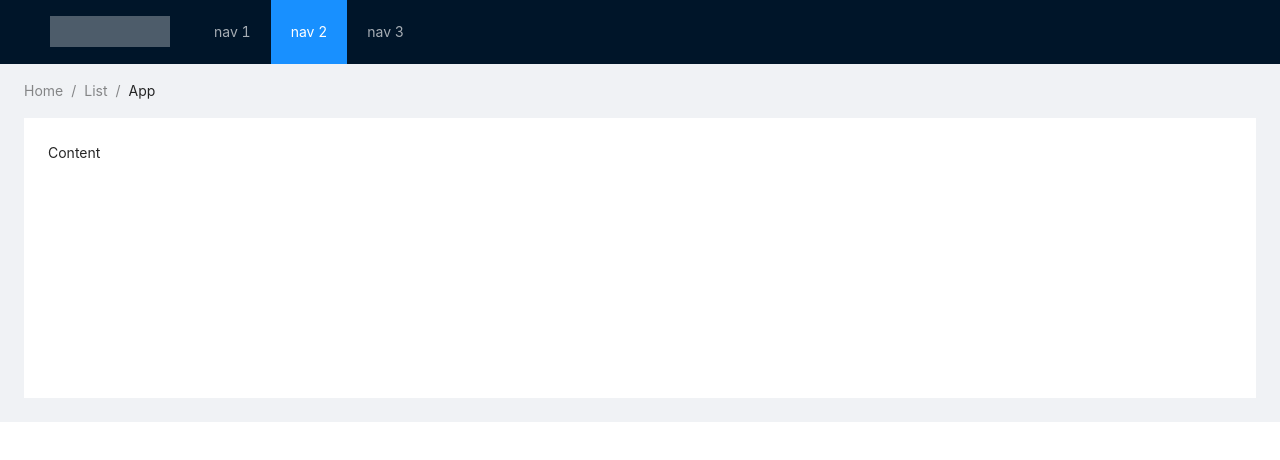
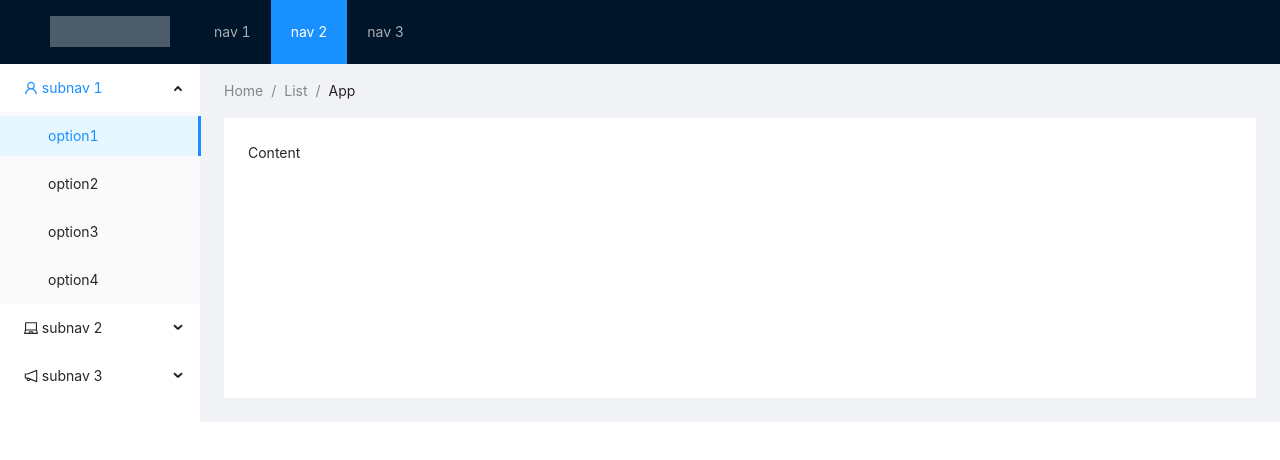
Before and after one commit to ambitionTNT/train12306, a Vue app in the folder web/: page / in a window 1280 px wide. Shown: the top 460 px of the page. Built offline with nearby package versions, Linux system fonts and the light colour scheme.

Commit message:
5-13 vue 组件开发 the-sider.vue

```diff
--- a/web/src/components/the-sider.vue
+++ b/web/src/components/the-sider.vue
@@ -1,3 +1,4 @@
+<template>
   <a-layout-sider width="200" style="background: #fff">
     <a-menu
         v-model:selectedKeys="selectedKeys2"
@@ -43,3 +44,27 @@
       </a-sub-menu>
     </a-menu>
   </a-layout-sider>
+</template>
+
+
+<script>
+import {defineComponent, ref} from "vue";
+import {LaptopOutlined, UserOutlined} from "@ant-design/icons-vue";
+
+export default defineComponent({
+  components: {
+    UserOutlined,
+    LaptopOutlined
+  },
+  name: 'the-sider',
+  setup(){
+    return{
+      selectedKeys2: ref(['1']),
+      openKeys: ref(['sub1'])
+    };
+  }
+})
+</script>
+<style>
+
+</style>
--- a/web/src/views/main.vue
+++ b/web/src/views/main.vue
@@ -2,7 +2,7 @@
   <a-layout>
       <the-header></the-header>
     <a-layout>
-
+      <the-sider></the-sider>
       <a-layout style="padding: 0 24px 24px">
         <a-breadcrumb style="margin: 16px 0">
           <a-breadcrumb-item>Home</a-breadcrumb-item>
@@ -19,22 +19,17 @@
   </a-layout>
 </template>
 <script>
-import { UserOutlined, LaptopOutlined, NotificationOutlined } from '@ant-design/icons-vue';
 import { defineComponent, ref } from 'vue';
 import TheHeader from "@/components/the-header.vue";
+import TheSider from "@/components/the-sider.vue";
 export default defineComponent({
   components: {
+    TheSider,
     TheHeader,
-    UserOutlined,
-    LaptopOutlined,
-    NotificationOutlined,
   },
   setup() {
     return {
-      selectedKeys1: ref(['2']),
-      selectedKeys2: ref(['1']),
       collapsed: ref(false),
-      openKeys: ref(['sub1']),
     };
   },
 });
```
Lines whose indentation alone changed are shown as unchanged.
